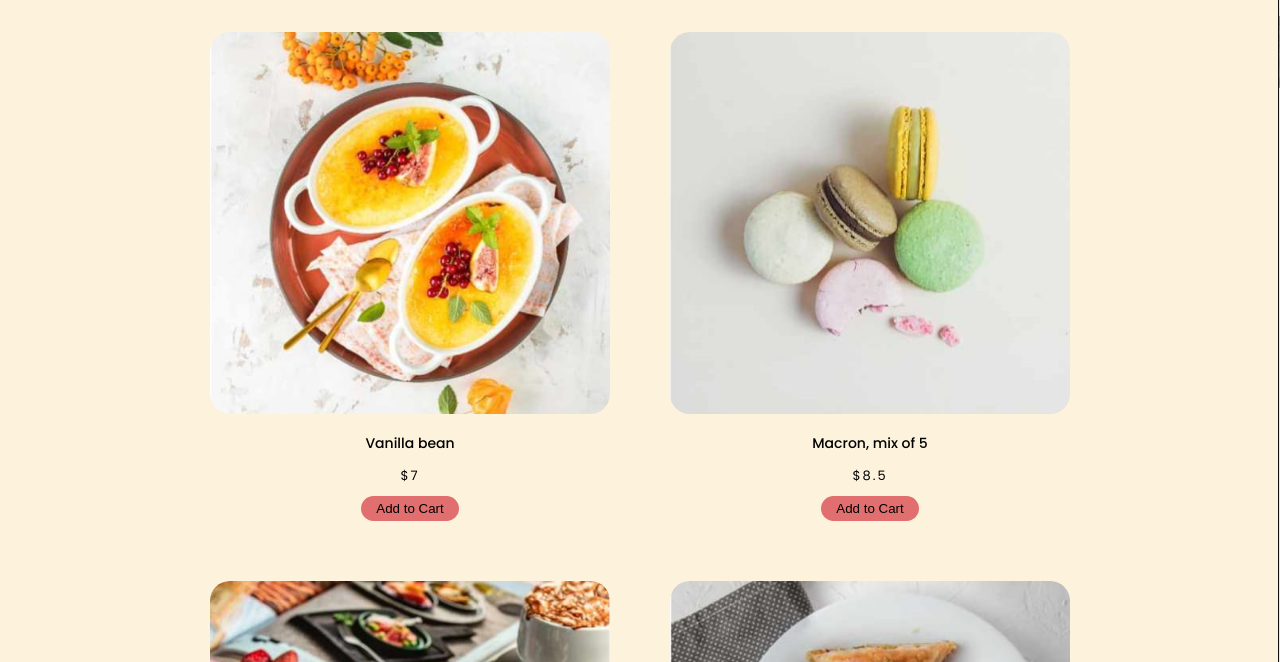
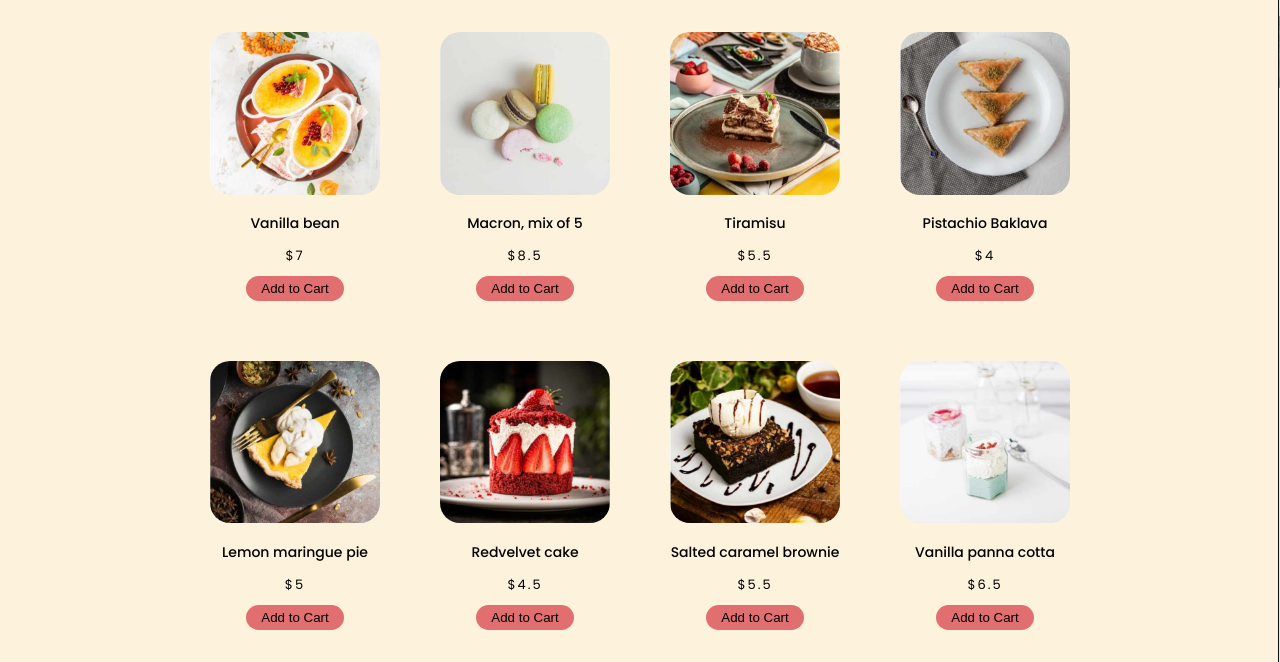
Before and after one commit to aanya-19/shopping-cart-begginer, a plain HTML site: page index.html in a window 1280 px wide. Shown: the part 64-726 px from the top of the page. Drawn offline with Linux system fonts and the light colour scheme.

Commit message:
Update index.css

```diff
--- a/index.css
+++ b/index.css
@@ -150,11 +150,7 @@ span{
         grid-template-columns: repeat(3,1fr);
     }
 }
-@media screen and (max-width: 3988px){
-    .list-products{
-        grid-template-columns: repeat(2,1fr);
-    }
-    @media screen and (max-width: 350px){
+@media screen and (max-width: 350px){
     .list-products{
         grid-template-columns: repeat(2,1fr);
     }
@@ -165,4 +161,3 @@ span{
         width:20px;
     }
 }
-}
```
